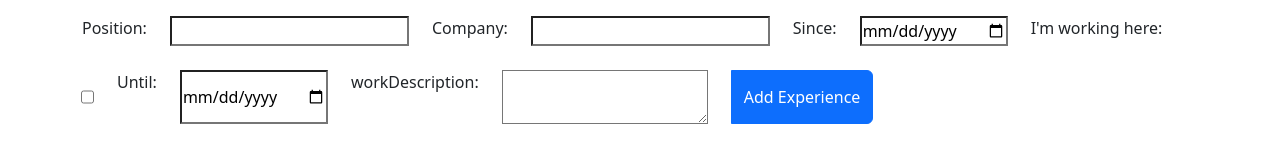
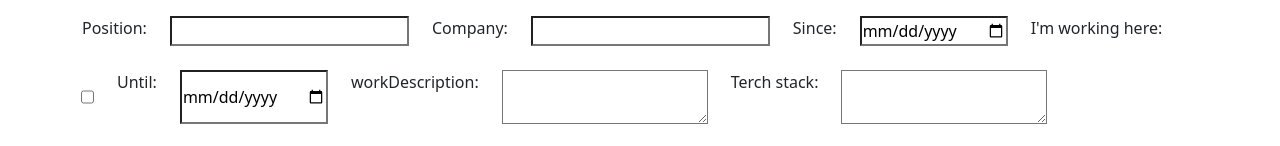
Before and after one commit to danielhh-dev/Resume-Generator, a React (Vite) app: page / in a window 1280 px wide. Shown: the part 250-396 px from the top of the page. Built offline with nearby package versions, Linux system fonts and the light colour scheme.

Commit message:
se agregó input para tech stack

```diff
--- a/src/components/CVGenerator.tsx
+++ b/src/components/CVGenerator.tsx
@@ -22,6 +22,7 @@ const CVGenerator: React.FC = () => {
   const [isWorking, setIsWorking] = useState<boolean>(false);
   const [until, setUntil] = useState<string>("");
   const [workDescription, setWorkDescription] = useState<string>("");
+  const [techStack, setTechStack] = useState<string>("");
   const [experiences, setExperiences] = useState<Array<Experience>>([]);
   // Skills
   const [skills, setSkills] = useState<string[]>([]);
@@ -50,6 +51,7 @@ const CVGenerator: React.FC = () => {
         until: until.trim(),
         isWorking: isWorking,
         workDescription: workDescription.trim(),
+        techStack: techStack.trim(),
       };
       setExperiences((prevExperiences) => [...prevExperiences, newExperience]);
       setExperience("");
@@ -58,6 +60,7 @@ const CVGenerator: React.FC = () => {
       setUntil("");
       setIsWorking(false);
       setWorkDescription("");
+      setTechStack("");
     }
   };
 
@@ -153,6 +156,8 @@ const CVGenerator: React.FC = () => {
           isWorking={isWorking}
           until={until}
           workDescription={workDescription}
+          techStack={techStack}
+          setTechStack={setTechStack}
           setWorkDescription={setWorkDescription}
           setExperience={setExperience}
           setCompany={setCompany}
--- a/src/components/other/ExperienceComponent.tsx
+++ b/src/components/other/ExperienceComponent.tsx
@@ -17,6 +17,8 @@ const ExperienceComponent: React.FC<ExperienceComponentProps> = ({
   experiences,
   workDescription,
   setWorkDescription,
+  techStack,
+  setTechStack,
 }) => (
   <div>
     <div className="input-group mt-4 gap-4">
@@ -66,6 +68,13 @@ const ExperienceComponent: React.FC<ExperienceComponentProps> = ({
           setWorkDescription(e.target.value)
         }
       />
+      <label>Terch stack:</label>
+      <textarea
+        value={techStack}
+        onChange={(e: ChangeEvent<HTMLTextAreaElement>) =>
+          setTechStack(e.target.value)
+        }
+      />
       <button className="btn btn-primary" onClick={addExperience}>
         Add Experience
       </button>
@@ -84,6 +93,7 @@ const ExperienceComponent: React.FC<ExperienceComponentProps> = ({
             </button>
           </li>
           <span>{exp.workDescription}</span>
+          <span>{exp.techStack}</span>
         </>
       ))}
     </ul>
--- a/src/components/other/PDFDocument.tsx
+++ b/src/components/other/PDFDocument.tsx
@@ -39,6 +39,7 @@ const PDFDocument: React.FC<PDFDocumentProps> = ({
                 {exp.isWorking ? "Present" : exp.until}
               </Text>
               <Text> {exp.workDescription}</Text>
+              <Text> {exp.techStack}</Text>
             </View>
           ))}
         </View>
--- a/src/interface/ExperienceProps.ts
+++ b/src/interface/ExperienceProps.ts
@@ -5,6 +5,7 @@ export interface Experience {
   until: string;
   isWorking: boolean;
   workDescription: string;
+  techStack: string;
 }
 
 export interface ExperienceComponentProps {
@@ -14,6 +15,8 @@ export interface ExperienceComponentProps {
   isWorking: boolean;
   until: string;
   workDescription: string;
+  techStack: string;
+  setTechStack: (techStack: string) => void;
   setWorkDescription: (workDescription: string) => void;
   setExperience: (experience: string) => void;
   setCompany: (company: string) => void;
```
